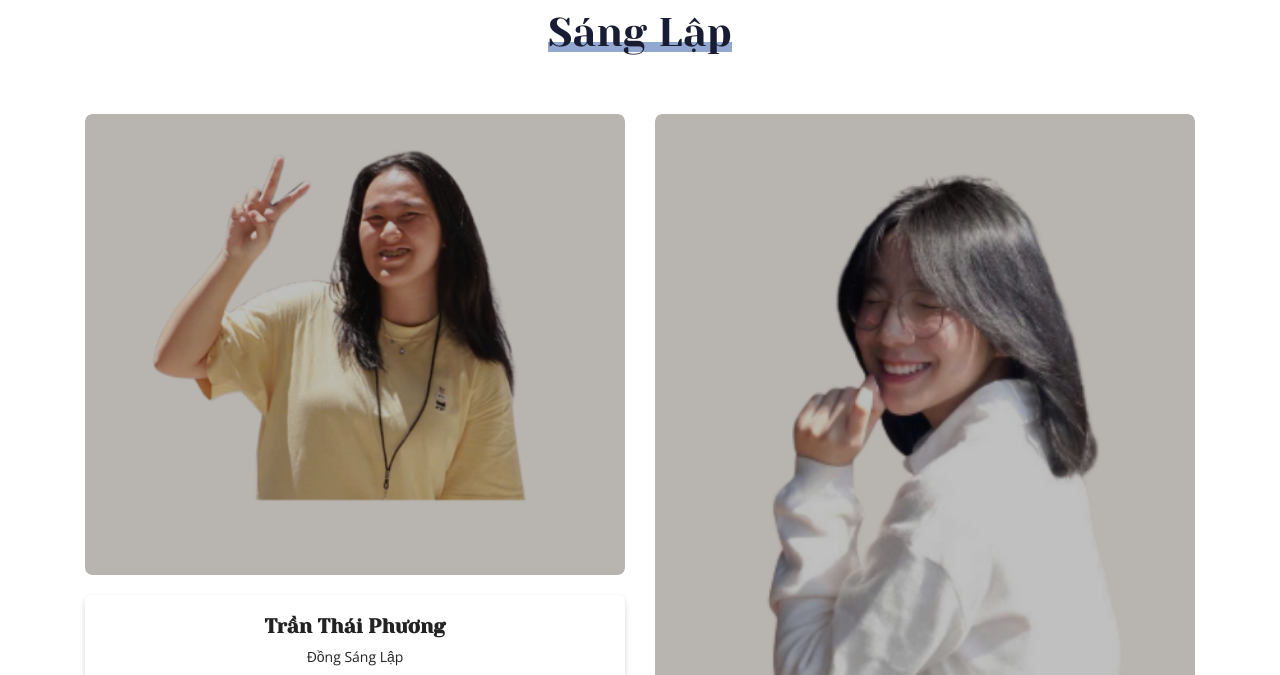
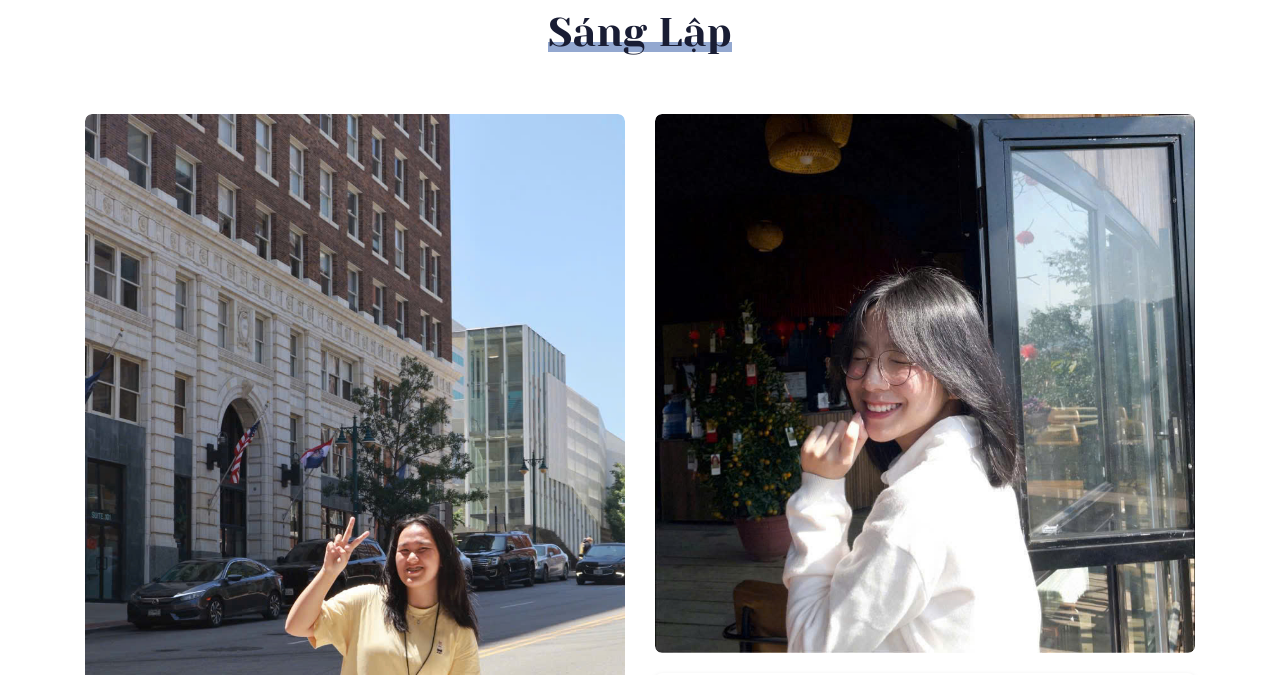
Before and after one commit to The-Happy-Hill/homepage, a plain HTML site: page index.html in a window 1280 px wide. Shown: the part 2350-3025 px from the top of the page. Drawn offline with nearby package versions, Linux system fonts and the light colour scheme.

Commit message:
update img

```diff
--- a/index.html
+++ b/index.html
@@ -264,7 +264,7 @@
                 <div class="col-lg-6 col-md-6">
                     <div class="single_volenteer">
                         <div class="volenteer_thumb">
-                            <img src="fou1.png" alt="Founder 1">
+                            <img src="f1.jpg" alt="Founder 1">
                         </div>
                     </div>
                     <div class="founder_info text-center">
@@ -283,7 +283,7 @@
                 <div class="col-lg-6 col-md-6">
                     <div class="single_volenteer">
                         <div class="volenteer_thumb">
-                            <img src="foud2.png" alt="Founder 2">
+                            <img src="kchi.jpg" alt="Founder 2">
                         </div>
                     </div>
                     <div class="founder_info text-center">
```
Also changed, not shown: f1.jpg (added), kchi.jpg (added).
